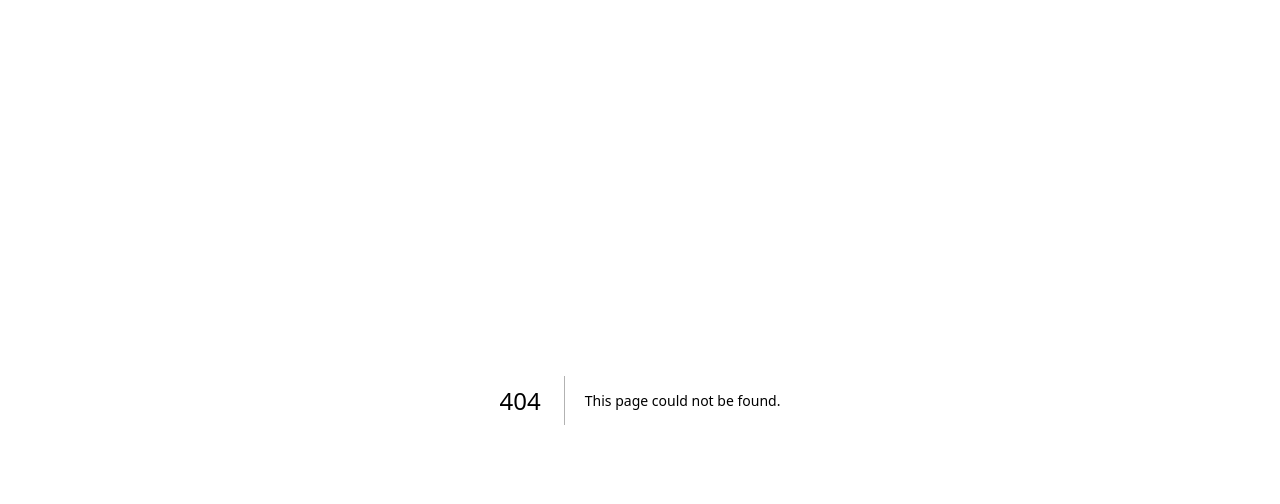
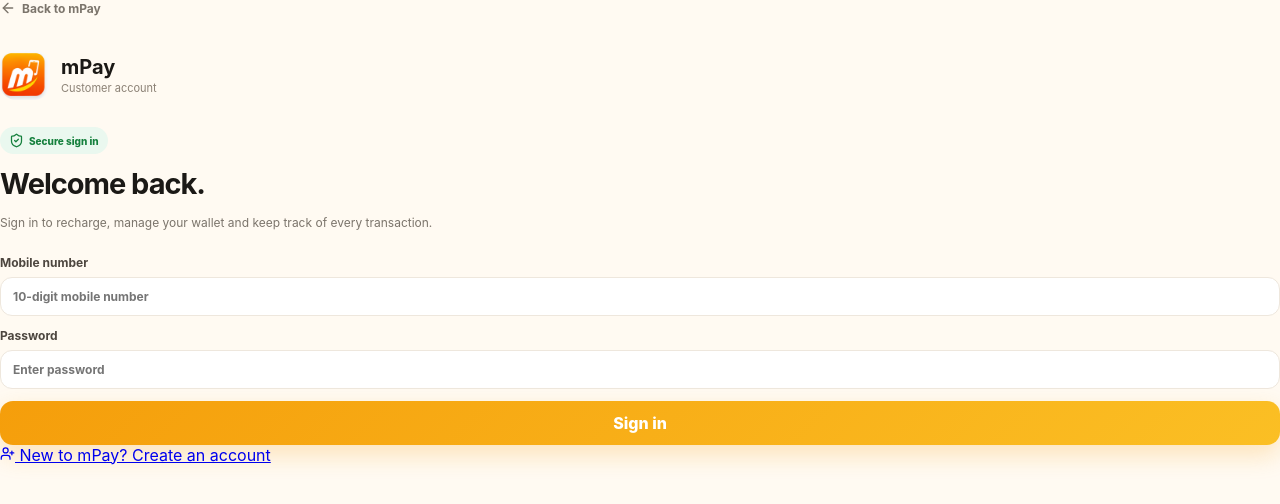
Before and after one commit to Manav326/mpay, a Next.js app in the folder admin-web/: page /login in a window 1280 px wide. Before the commit this address had no page. Shown: the top 504 px of the page. Built offline with nearby package versions, Linux system fonts and the light colour scheme; no server answers.

Commit message:
feat(web): add customer login

```diff
--- /dev/null
+++ b/admin-web/app/login/page.tsx
@@ -0,0 +1,9 @@
+'use client';
+import { FormEvent,useState } from 'react';
+import { ArrowLeft,ShieldCheck,UserPlus } from 'lucide-react';
+const base=process.env.NEXT_PUBLIC_API_BASE_URL?.replace(/\/$/,'')||'http://localhost:8080';
+export default function UserLogin(){
+ const [mobile,setMobile]=useState(''),[password,setPassword]=useState(''),[busy,setBusy]=useState(false),[notice,setNotice]=useState('');
+ async function submit(e:FormEvent){e.preventDefault();setBusy(true);setNotice('');try{const r=await fetch(base+'/api/v1/auth/login',{method:'POST',headers:{'Content-Type':'application/json'},body:JSON.stringify({mobile,password})});if(!r.ok)throw new Error((await r.text())||'Login failed');const d=await r.json();localStorage.setItem('mpay_token',d.accessToken);localStorage.setItem('mpay_refresh_token',d.refreshToken);window.location.href='/portal';}catch(e:any){setNotice(e.message||'Unable to sign in.')}finally{setBusy(false)}}
+ return <main className="portal-auth-page"><section className="portal-auth-card"><a href="/" className="back-link"><ArrowLeft size={16}/> Back to mPay</a><div className="admin-login-brand"><img src="/mpay-logo.png" alt="mPay"/><div><strong>mPay</strong><span>Customer account</span></div></div><div className="admin-login-copy"><div className="secure-badge"><ShieldCheck size={15}/> Secure sign in</div><h1>Welcome back.</h1><p>Sign in to recharge, manage your wallet and keep track of every transaction.</p></div><form className="form" onSubmit={submit}><label>Mobile number<input inputMode="numeric" value={mobile} onChange={e=>setMobile(e.target.value)} placeholder="10-digit mobile number" autoComplete="username"/></label><label>Password<input type="password" value={password} onChange={e=>setPassword(e.target.value)} placeholder="Enter password" autoComplete="current-password"/></label>{notice&&<div className="alert">{notice}</div>}<button className="primary" disabled={busy}>{busy?'Signing in…':'Sign in'}</button></form><a className="auth-alt-link" href="/signup"><UserPlus size={15}/> New to mPay? Create an account</a></section></main>;
+}
```
